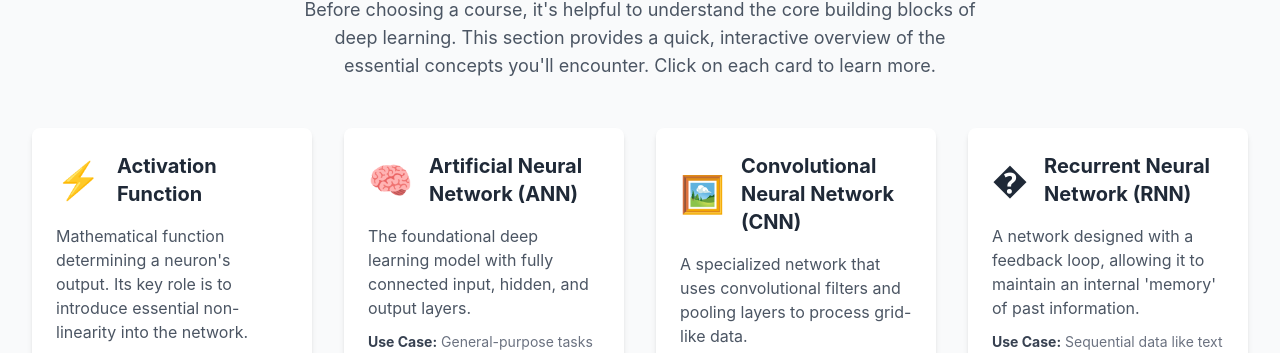
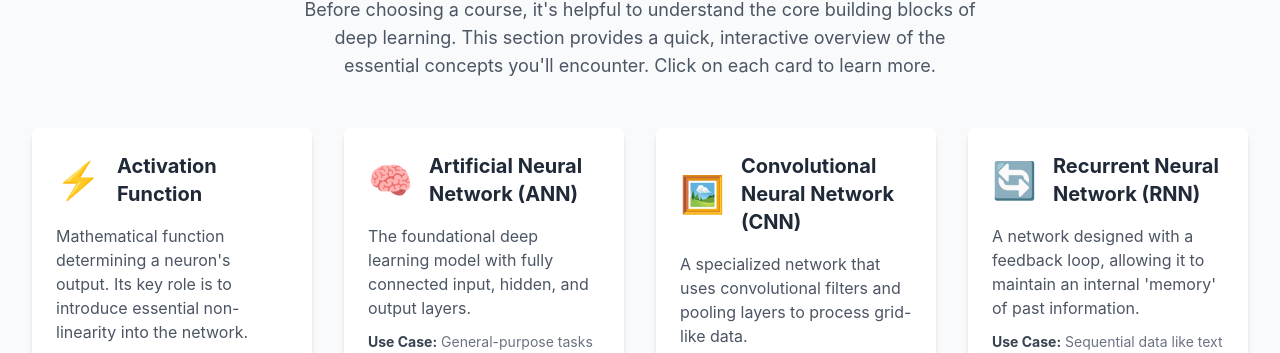
Before and after one commit to illindva/DLCourseNavigator, a plain HTML site: page index.html in a window 1280 px wide. Shown: the part 692-1045 px from the top of the page. Drawn offline with nearby package versions, Linux system fonts and the light colour scheme.

Commit message:
Update index.html

```diff
--- a/index.html
+++ b/index.html
@@ -179,7 +179,7 @@ document.addEventListener('DOMContentLoaded', () => {
         },
         {
             name: "Recurrent Neural Network (RNN)",
-            icon: "�",
+            icon: "🔄",
             description: "A network designed with a feedback loop, allowing it to maintain an internal 'memory' of past information.",
             use_case: "Sequential data like text (NLP), speech recognition, and time-series forecasting.",
             unique_trait: "Processes data one element at a time, maintaining context from previous steps in the sequence."
```
